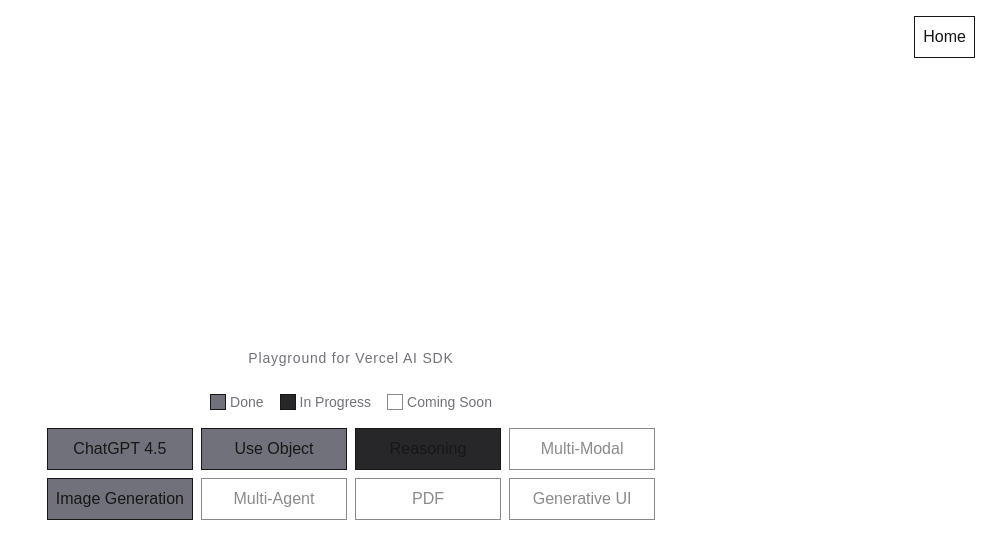
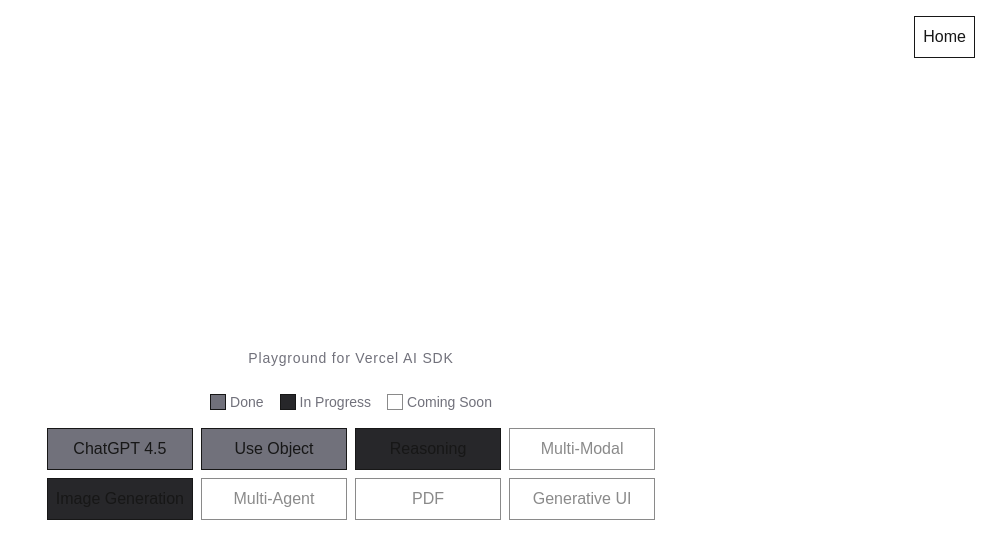
Before and after one commit to itkla/Buddy, a Next.js app: page / in a window 1280 px wide. Shown: the top 558 px of the page, without its empty margins (289-1280 px from the left). Built offline with nearby package versions, Linux system fonts and the light colour scheme.

Commit message:
update progress

```diff
--- a/src/app/page.tsx
+++ b/src/app/page.tsx
@@ -28,7 +28,7 @@
   {
     name: "Image Generation",
     href: "/generateImage",
-    status: "done",
+    status: "in progress",
   },
   {
     name: "Multi-Agent",
```
